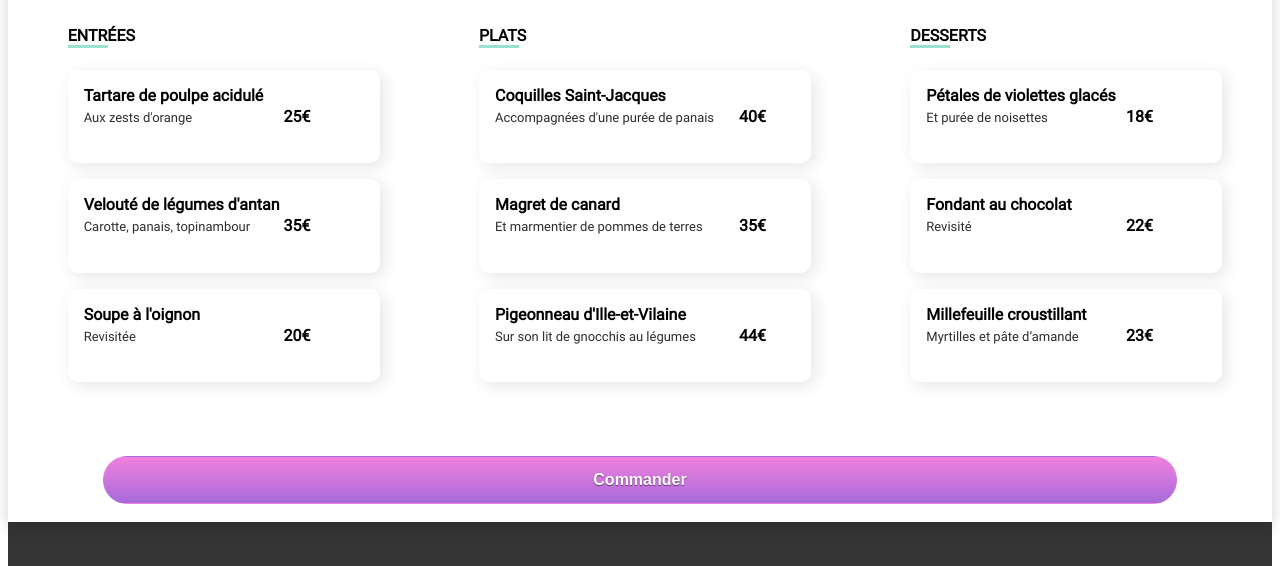
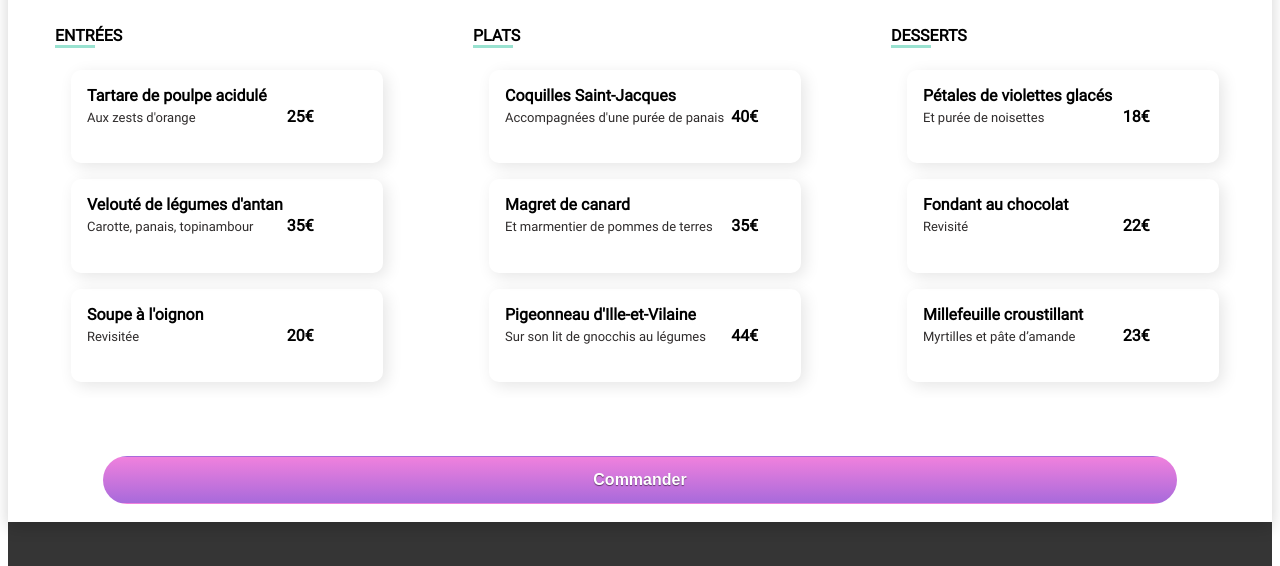
Before and after one commit to Mansodavy/MansoDavy_3_27082021, a plain HTML site: page menualafrancaise.html in a window 1280 px wide. Shown: the part 617-1183 px from the top of the page. Drawn offline with Linux system fonts and the light colour scheme; a web font is replaced by a local one.

Commit message:
fixbugmentorat30092021

```diff
--- a/menualafrancaise.html
+++ b/menualafrancaise.html
@@ -109,7 +109,7 @@
     <div class="bigplats animation2">
                 <h4 class="plats">PLATS</h4>
 
-                <a href="">
+                <a href=""></a>
                     <div class="plat choix">
                         <div class="ellipsis">
                         <h3>Coquilles Saint-Jacques</h3>
@@ -123,7 +123,7 @@
                                 <i class="fas fa-check" aria-hidden="true"></i>
                             </div>
                         </div>
-                </div></a>
+                </div>
                 <a href=""></a>
                     <div class="plat">
                         <div class="ellipsis">
--- a/sass/partials/_sections.scss
+++ b/sass/partials/_sections.scss
@@ -196,7 +196,7 @@
   border-radius: 10px;
   cursor: pointer;
   transition-duration: 0.5s;
-  margin: 1rem 0;
+  margin: 1rem;
   max-width: 280px;
   box-shadow: 0.25rem 0.25rem 1rem rgba(0, 0, 0, 0.1);
 
@@ -208,8 +208,8 @@
   border-radius: 10px;
   cursor: pointer;
   transition-duration: 0.5s;
-  margin: 1rem 0;
-  max-width: 300px;
+  margin: 1rem;
+  max-width: 280px;
   box-shadow: 0.25rem 0.25rem 1rem rgba(0, 0, 0, 0.1);
 }
 .dessert{
@@ -219,7 +219,7 @@
   border-radius: 10px;
   cursor: pointer;
   transition-duration: 0.5s;
-  margin: 1rem 0;
+  margin: 1rem;
   max-width: 280px;
   box-shadow: 0.25rem 0.25rem 1rem rgba(0, 0, 0, 0.1);
 }
```
Also changed, not shown: francaise.css.
